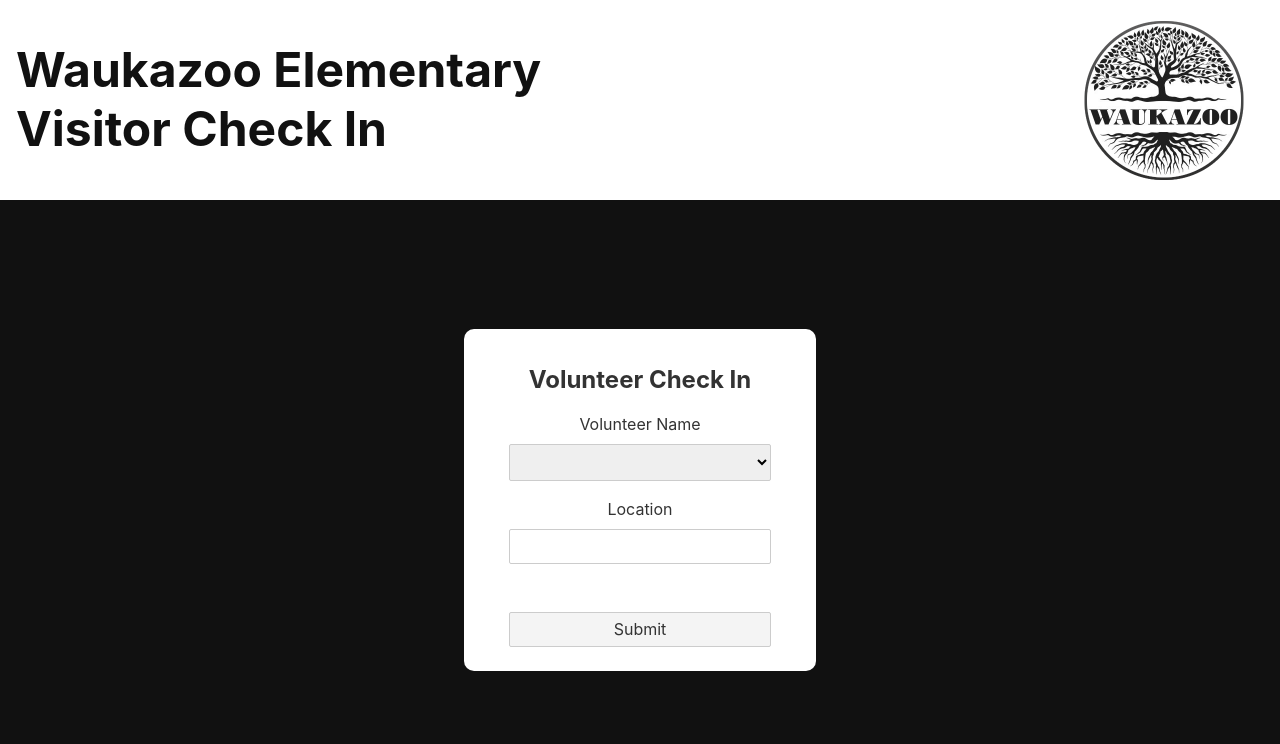
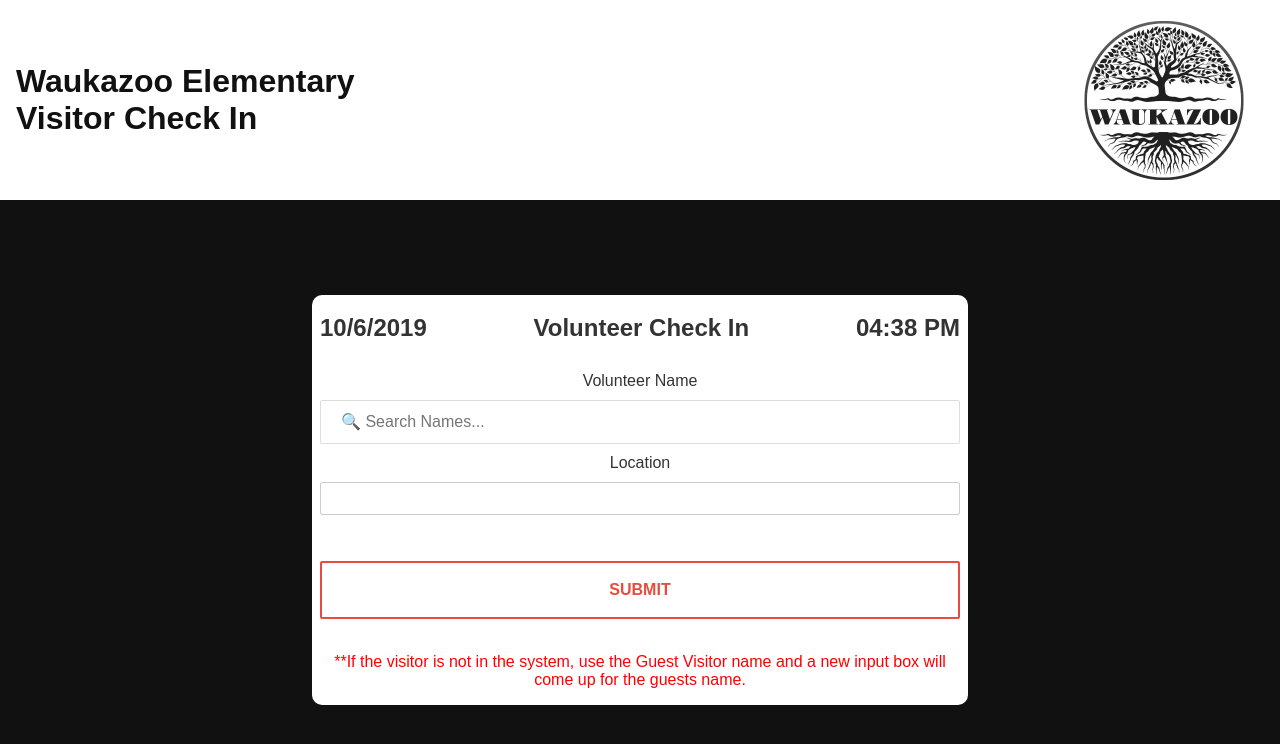
Before and after one commit to brittneypostma/waukazoo-checkin-svelte, a Svelte app: page / in a window 1280 px wide. Shown: the top 744 px of the page. Built offline with nearby package versions, Linux system fonts and the light colour scheme.

Commit message:
added searchable select box, still needs to input name when clicked

```diff
--- a/src/App.svelte
+++ b/src/App.svelte
@@ -8,18 +8,18 @@
     overflow: none;
     height: 100%;
     grid-template-rows: 200px 1fr;
+    font-family: "Montserrat", sans-serif;
   }
 
   header {
+    height: 200px;
     color: #111;
     display: grid;
     grid-template-columns: 1fr 1fr;
     justify-content: space-between;
+    align-items: center;
+    align-content: center;
     padding: 0 1em;
-  }
-
-  .school {
-    font-size: 2rem;
   }
 
   .logo {
@@ -32,23 +32,25 @@
     background-color: #111;
     display: grid;
     text-align: center;
+    align-content: center;
   }
 </style>
 
 <div class="body">
   <header class="header">
     <div class="school">
-      <h2>
+      <h1>
         Waukazoo Elementary
         <br />
         <span>Visitor Check In</span>
-      </h2>
+      </h1>
     </div>
 
     <img src="./logo.png" alt="logo" class="logo" />
 
   </header>
   <main>
+
     <Volunteer />
   </main>
 </div>
--- a/src/components/Input.svelte
+++ b/src/components/Input.svelte
@@ -8,20 +8,115 @@
   export let id;
   export let label;
   export let className;
-
+  import { onMount } from "svelte";
   $: if (!value) value = "";
 
   import { namesData as data } from "../data.js";
+  onMount(() => {
+    const input = document.getElementById("volunteersList");
+
+    input.addEventListener("click", handleToggleSearch);
+  });
+  let clickedSearch = false;
+
+  const handleToggleSearch = () => {
+    clickedSearch = !clickedSearch;
+  };
+
+  function filterFunction() {
+    let input = document.getElementById("volunteersList");
+    const filter = input.value.toUpperCase();
+    const ul = document.getElementById("myUL");
+    const li = ul.getElementsByTagName("li");
+
+    for (let i = 0; i < li.length; i++) {
+      let txtValue = li[i].textContent || li[i].innerText;
+      if (txtValue.toUpperCase().indexOf(filter) > -1) {
+        li[i].style.display = "";
+      } else {
+        li[i].style.display = "none";
+      }
+    }
+  }
 </script>
 
+<style>
+  input {
+    outline-color: #e74c3c;
+    width: 100%;
+  }
+
+  #volunteersList {
+    width: 100%;
+    padding: 12px 20px;
+    border: 1px solid #ddd;
+    margin-bottom: 0;
+  }
+
+  .displayList {
+    max-height: 200px;
+    overflow-y: scroll;
+    overflow-x: hidden;
+    position: relative;
+    top: -5%;
+  }
+
+  #myUL {
+    list-style-type: none;
+    padding: 0;
+    margin: 0;
+  }
+
+  li {
+    border: 1px solid #ddd;
+    margin-top: -1px; /* Prevent double borders */
+    background-color: #ffffff;
+    padding: 12px;
+    text-decoration: none;
+    font-size: 18px;
+    color: black;
+    display: block;
+  }
+  li:nth-child(odd) {
+    background-color: #ddd;
+  }
+
+  li:nth-child(even) {
+    background-color: #eee;
+  }
+
+  li {
+    background-color: rgb(255, 255, 255);
+    transition: all 0.2s ease;
+  }
+
+  li:hover {
+    background-color: #333;
+    color: white;
+    cursor: pointer;
+  }
+</style>
+
 <label for={id}>{label}</label>
-{#if type === 'select'}
-  <select {required} {name} {className} {id} bind:value on:input={onInput}>
-    <option selected>Search for Your Name</option>
-    {#each data as name}
-      <option>{name.firstname} {name.lastname}</option>
-    {/each}
-  </select>
+{#if id === 'volunteersList'}
+  <input
+    {required}
+    {name}
+    {className}
+    {placeholder}
+    id="volunteersList"
+    bind:value
+    on:input={onInput}
+    on:keyup={filterFunction} />
+  {#if clickedSearch}
+    <div class="displayList">
+      <ul id="myUL">
+        {#each data as name}
+          <li>{name.firstname} {name.lastname}</li>
+        {/each}
+      </ul>
+    </div>
+  {/if}
 {:else if type === 'text'}
   <input {required} {name} {id} {className} bind:value on:input={onInput} />
 {/if}
--- a/src/components/Volunteer.svelte
+++ b/src/components/Volunteer.svelte
@@ -3,20 +3,50 @@
 
   import Input from "./Input.svelte";
 
+  const date = new Date();
+  const dd = date.getDate();
+  const mm = date.getMonth() + 1;
+  const yy = date.getFullYear();
+  const today = `${mm}/${dd}/${yy}`;
+  const time = date.toLocaleTimeString([], {
+    hour: "2-digit",
+    minute: "2-digit"
+  });
+
   let volName = "";
   let volPlace = "";
   let guestVolName = "";
+
   const setVolName = e => (volName = e.target.value);
   const setVolPlace = e => (volPlace = e.target.value);
   const setGuestVolName = e => (guestVolName = e.target.value);
+
+  const handleSubmit = () => {
+    const selName = document.getElementById("volunteersList");
+    const guestInput = document.getElementById("guest");
+    const location = document.getElementById("place");
+    if (selName.selectedIndex < 1) {
+      alert("Please select your name.");
+      selName.focus();
+      return false;
+    } else if (guestInput.innerText === "") {
+      alert("Please select your name.");
+      guestName.focus();
+      return false;
+    } else if (location.value.length < 1) {
+      alert("Please input your location.");
+      location.focus();
+      return false;
+    }
+  };
 
   onMount(() => {
     const scriptURL =
       "https://script.google.com/macros/s/AKfycbzrKqVJEidj98LDaebjqwQX4Ti5tjvWcx52oLBrQwKqDH29_uo/exec";
     const form = document.forms["submit-to-google-sheet"];
+
     form.addEventListener("submit", e => {
       e.preventDefault();
-
       fetch(scriptURL, {
         method: "POST",
         body: new FormData(form)
@@ -47,9 +77,9 @@
     align-self: center;
     background-color: white;
     margin: 0 auto;
-    width: 25vw;
+    width: 50vw;
     border-radius: 10px;
-    padding: 1em;
+    padding: 0 0.5em;
   }
   #test-form {
     display: grid;
@@ -60,17 +90,55 @@
   #postForm {
     width: 100%;
   }
+
+  button {
+    background-color: transparent;
+    border: 2px solid #e74c3c;
+    color: #e74c3c;
+    cursor: pointer;
+    font-size: 1rem;
+    line-height: 1;
+    padding: 1.2em 2.8em;
+    text-decoration: none;
+    text-align: center;
+    text-transform: uppercase;
+    font-weight: 700;
+    transition: box-shadow 300ms ease-in-out, color 300ms ease-in-out;
+  }
+
+  button:hover,
+  :focus {
+    color: #fff;
+    outline: 0;
+    box-shadow: 0 0 40px 40px #e74c3c inset, 0 14px 28px rgba(0, 0, 0, 0.25),
+      0 10px 10px rgba(0, 0, 0, 0.22);
+  }
+
+  .date {
+    margin: 0;
+    padding: 0;
+    display: flex;
+    justify-content: space-between;
+    align-items: center;
+  }
 </style>
 
 <div class="form">
-  <h2>Volunteer Check In</h2>
+
   <form name="submit-to-google-sheet" id="test-form">
+    <div class="date">
+      <h2>{today}</h2>
+      <h2>Volunteer Check In</h2>
+      <h2>{time}</h2>
+    </div>
+
     <Input
       label="Volunteer Name"
       id="volunteersList"
-      type="select"
+      type="text"
       name="Name"
-      required
+      placeholder="&#x1F50D; Search Names..."
+      required="true"
       bind:value={volName}
       className="volName"
       onInput={setVolName} />
@@ -92,12 +160,23 @@
       type="text"
       id="place"
       name="Location"
+      required="true"
       className="place"
       bind:value={volPlace}
       onInput={setVolPlace} />
     <br />
-    <button form="test-form" type="submit" class="submit" id="postForm">
+    <button
+      form="test-form"
+      type="submit"
+      id="postForm"
+      on:click={handleSubmit}>
       Submit
     </button>
+
+    <p style="color: red;">
+      **If the visitor is not in the system, use the Guest Visitor name and a
+      new input box will come up for the guests name.
+    </p>
   </form>
+
 </div>
```
